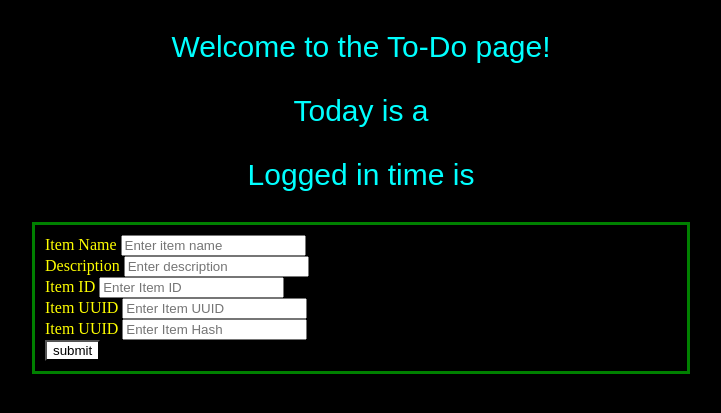
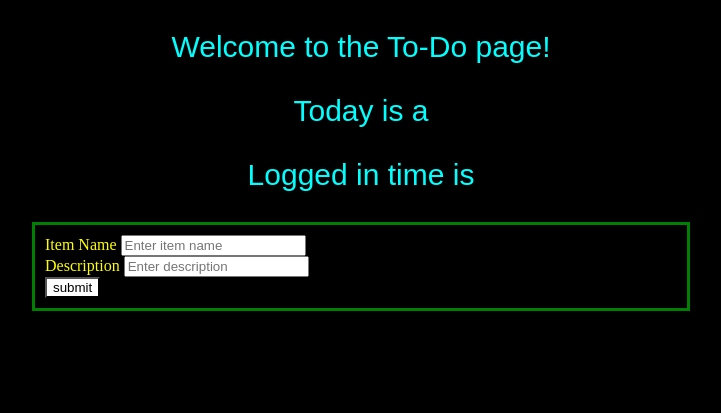
Before and after one commit to VaibhavDeshmukh06/GitHub-Project, a Python web app: template Frontend/templates/index.html in a window 1280 px wide. Shown: the top 413 px of the page, without its empty margins (279-1000 px from the left). Run offline with Jinja, Linux system fonts and the light colour scheme; the template is opened without the code that fills it, so the values that code supplies are empty.

Commit message:
Added frontend

```diff
--- a/Frontend/templates/index.html
+++ b/Frontend/templates/index.html
@@ -18,7 +18,7 @@
             <label for="Item description">Description</label>
             <input type="text" name="description" id="description" placeholder="Enter description">
             <br>
-            <label for="Item ID">Item ID</label>
+            <!-- <label for="Item ID">Item ID</label>
             <input type="text" name="Item ID" id="Item ID" placeholder="Enter Item ID">
             <br>
             <label for="Item UUID">Item UUID</label>
@@ -26,7 +26,7 @@
             <br>
             <label for="Item Hash">Item UUID</label>
             <input type="text" name="Item Hash" id="Item Hash" placeholder="Enter Item Hash">
-            <br>
+            <br> -->
 
             <div class="but">
                  <button>submit</button>
```
